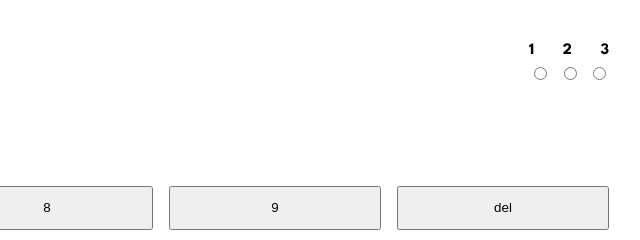
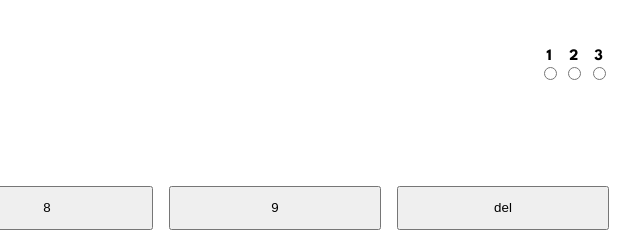
Before and after one commit to jakegodsall/calculator-app-frontend-practice, a plain HTML site: page index.html in a window 1280 px wide. Shown: the top 240 px of the page, 479-1119 px from the left. Drawn offline with Linux system fonts and the light colour scheme.

Commit message:
added radio buttons to slider

```diff
--- a/index.html
+++ b/index.html
@@ -18,13 +18,10 @@
                 <h5>calc</h5>
                 <div class="calculator__theme-slider">
                     <ul class="calculator__theme-numbers">
-                        <li>1</li>
-                        <li>2</li>
-                        <li>3</li>
+                        <li>1<input type="radio" name="theme" value="theme1" id="" /></li>
+                        <li>2<input type="radio" name="theme" value="theme2" id="" /></li>
+                        <li>3<input type="radio" name="theme" value="theme3" id="" /></li>
                     </ul>
-                    <input type="radio" name="" id="" />
-                    <input type="radio" name="" id="" />
-                    <input type="radio" name="" id="" />
                 </div>
             </div>
             <div class="calculator__screen"></div>
--- a/scss/components/_calculator-header.scss
+++ b/scss/components/_calculator-header.scss
@@ -5,16 +5,17 @@
 }
 
 .calculator__theme-slider {
-    input[type='range'] {
-        width: 2rem;
-        background-color: red;
-
-        border-radius: 50%;
-    }
+    width: 2.2rem;
 }
 
 .calculator__theme-numbers {
     display: flex;
     justify-content: space-between;
     font-size: 0.5rem;
+
+    li {
+        display: flex;
+        flex-direction: column;
+        align-items: center;
+    }
 }
```
Also changed, not shown: dist/main.css, 1 other file.
